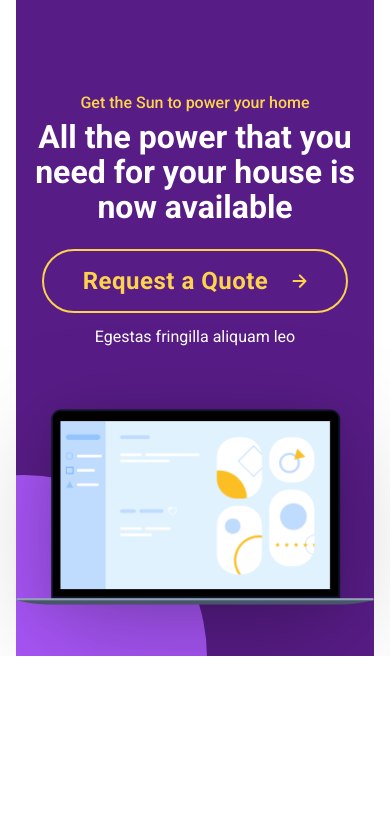
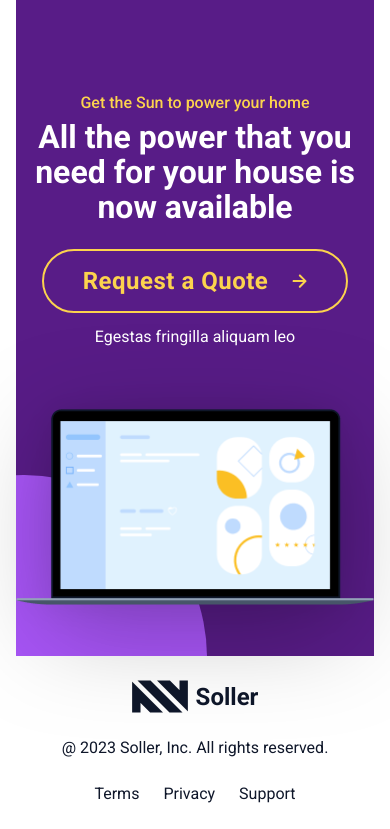
Before and after one commit to zingarelli/Buzzvel_2024_Test, a React (Vite) app: page / in a window 390 px wide. Shown: the part 5376-6205 px from the top of the page. Before the commit the page ends 6032 px from the top, so only its background shows below. Built offline with nearby package versions, Linux system fonts and the light colour scheme.

Commit message:
add footer section (mobile)

```diff
--- a/src/App.jsx
+++ b/src/App.jsx
@@ -9,7 +9,7 @@ export default function App() {
       <Section.Features />
       <Section.Testimonials />
       <Section.CTA />
-      {/* <Footer /> */}
+      <Section.Footer />
     </>
   )
 }
--- /dev/null
+++ b/src/components/LandingPage/Footer/Footer.module.css
@@ -0,0 +1,22 @@
+.footer {
+    display: flex;
+    flex-direction: column;
+    align-items: center;
+    row-gap: 24px;
+    padding: 24px 0;
+    font-size: var(--base);
+    font-weight: 400;
+    line-height: 22px;
+}
+
+.copyright {
+    display: flex;
+    flex-direction: column;
+    align-items: center;
+    row-gap: 24px;
+}
+
+.links {
+    display: flex;
+    column-gap: 24px;
+}
--- /dev/null
+++ b/src/components/LandingPage/Footer/index.jsx
@@ -0,0 +1,20 @@
+import styles from './Footer.module.css';
+import Logo from '../../Logo';
+
+export default function Footer() {
+    return (
+        <footer className={styles.footer}>
+            <div className={styles.copyright}>
+                <Logo displayImage />
+                <p>@ 2023 Soller, Inc. All rights reserved.</p>
+            </div>
+            <nav>
+                <ul className={styles.links}>
+                    <li><a href="#">Terms</a></li>
+                    <li><a href="#">Privacy</a></li>
+                    <li><a href="#">Support</a></li>
+                </ul>
+            </nav>
+        </footer>
+    );
+}
--- a/src/components/LandingPage/index.js
+++ b/src/components/LandingPage/index.js
@@ -4,6 +4,7 @@ import Services from "./Services";
 import Features from "./Features";
 import Testimonials from "./Testimonials";
 import CTA from "./CTA";
+import Footer from "./Footer";
 
 export {
     Hero,
@@ -12,4 +13,5 @@ export {
     Features,
     Testimonials,
     CTA,
+    Footer
 }
--- a/src/index.css
+++ b/src/index.css
@@ -37,3 +37,8 @@ body, button {
   color: var(--black-primary);
   padding: 0 16px;
 }
+
+a {
+  text-decoration: none;
+  color: var(--black-primary);
+}
```
